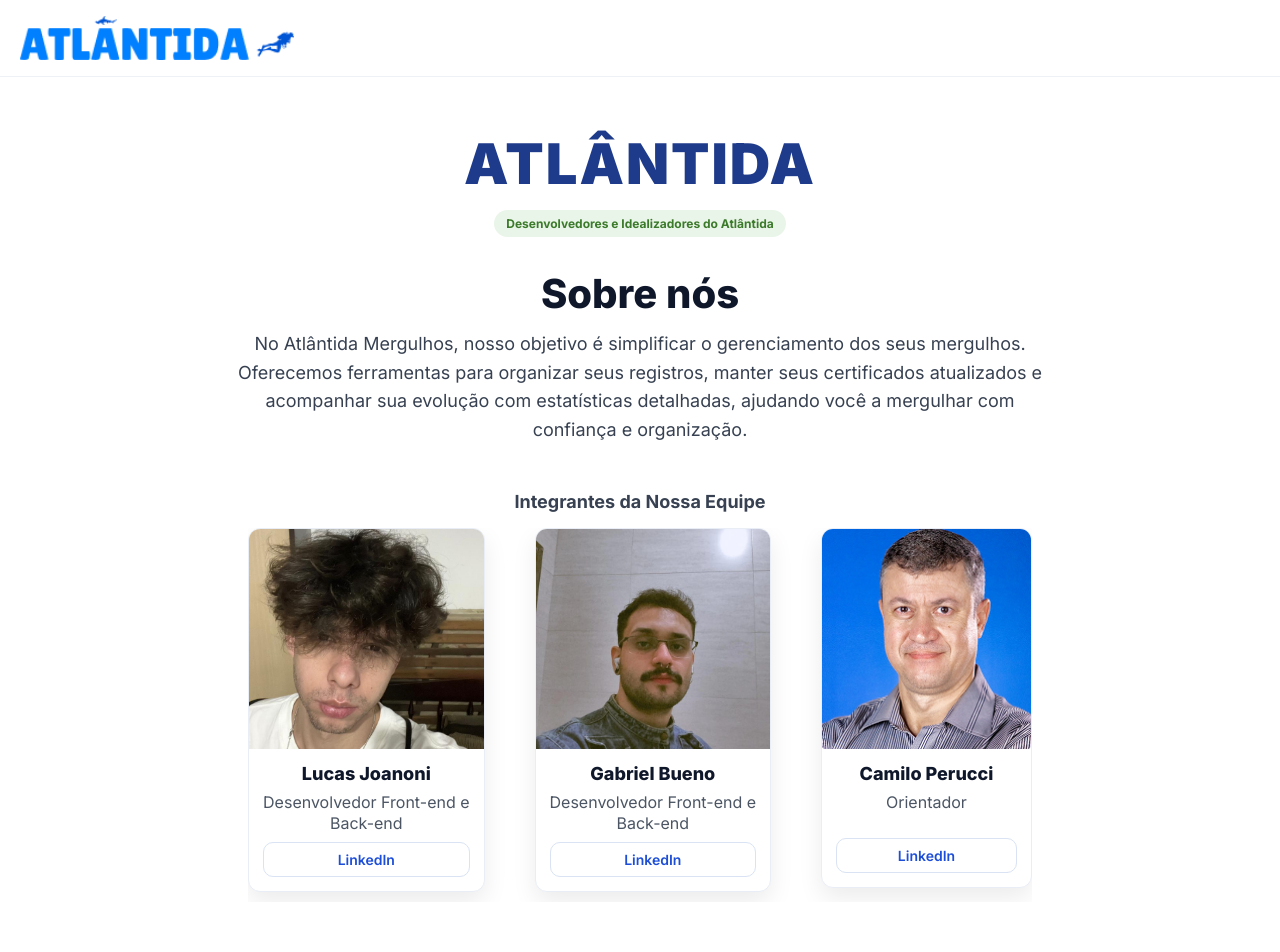
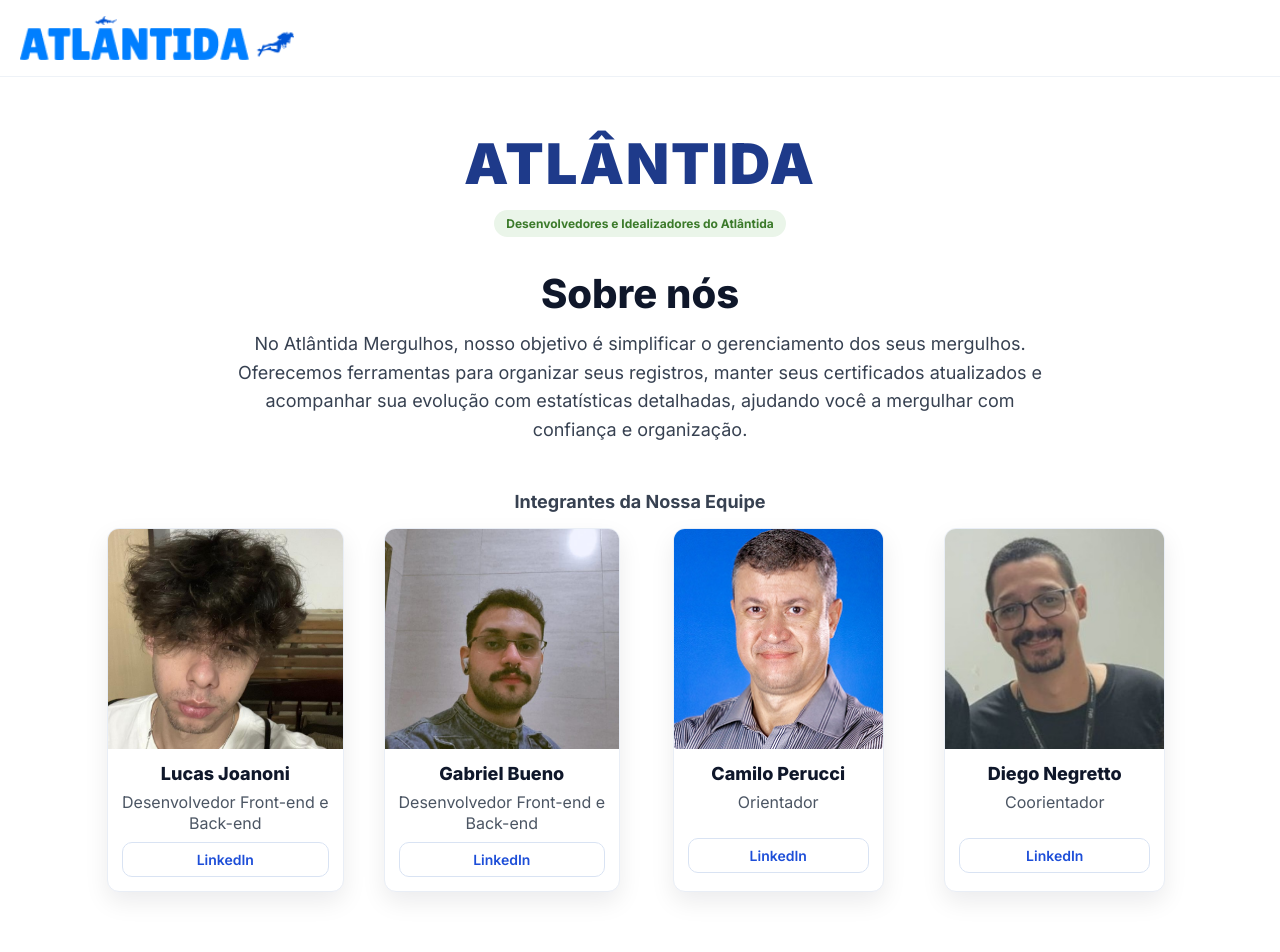
Before and after one commit to lucasedj/Atlantida, a React (Vite) app: page /sobre in a window 1280 px wide. Shown: the top 952 px of the page. Built offline with nearby package versions, Linux system fonts and the light colour scheme; no server answers.

Commit message:
Sobre nós

```diff
--- a/src/pages/Sobre/Sobre.css
+++ b/src/pages/Sobre/Sobre.css
@@ -115,12 +115,10 @@
 }
 
 .sobre__grid {
-  display: flex;
-  justify-content: center;  /* centraliza horizontalmente o conjunto */
-  align-items: flex-start;   /* alinha pelo topo */
-  flex-wrap: nowrap;         /* impede que quebrem linha */
-  gap: 50px;                 /* espaçamento entre as imagens */
-  overflow-x: auto;          /* permite rolar horizontalmente se faltar espaço */
+  display: grid;
+  grid-template-columns: repeat(4, minmax(0, 1fr)); /* 4 colunas */
+  gap: 40px;
+  justify-items: center;
   text-align: center;
   padding-bottom: 10px;
 }
@@ -196,16 +194,24 @@
 
 /* responsive */
 @media (max-width: 1024px){
-  .sobre__grid{ grid-template-columns: repeat(2, 1fr); }
+  .sobre__grid{
+    grid-template-columns: repeat(2, minmax(0, 1fr));
+  }
 }
+
 @media (max-width: 560px){
   .sobre__hero-title{ font-size:40px; }
   .sobre__title{ font-size:28px; }
   .sobre__lead{ font-size:16px; }
-  .sobre__grid{ grid-template-columns: 1fr; }
+
+  .sobre__grid{
+    grid-template-columns: 1fr;
+  }
+
   .sobre__avatar{ height:210px; }
   .sobre__footer-wrap{ flex-direction:column; gap:12px; align-items:flex-start; }
 }
+
 
 /* ========= HEADER LOGO ========= */
 .sobre__logo {
--- a/src/pages/Sobre/index.jsx
+++ b/src/pages/Sobre/index.jsx
@@ -41,7 +41,6 @@ export default function Sobre() {
         </p>
       </section>
 
-      {/* EQUIPE */}
 <section className="sobre__team">
   <h3 className="sobre__team-title">Integrantes da Nossa Equipe</h3>
 
@@ -52,11 +51,7 @@ export default function Sobre() {
       <div className="sobre__card-body">
         <h4 className="sobre__name">Lucas Joanoni</h4>
         <p className="sobre__role">Desenvolvedor Front-end e<br />Back-end</p>
-              <a
-                className="sobre__link"
-                href="https://www.linkedin.com/in/lucasjoanoni"
-                target="_blank"
-                rel="noreferrer">
+        <a className="sobre__link" href="https://www.linkedin.com/in/lucasjoanoni" target="_blank" rel="noreferrer">
           LinkedIn
         </a>
       </div>
@@ -68,11 +63,7 @@ export default function Sobre() {
       <div className="sobre__card-body">
         <h4 className="sobre__name">Gabriel Bueno</h4>
         <p className="sobre__role">Desenvolvedor Front-end e<br />Back-end</p>
-              <a
-                className="sobre__link"
-                href="https://www.linkedin.com/in/gabzbueno/"
-                target="_blank"
-                rel="noreferrer">
+        <a className="sobre__link" href="https://www.linkedin.com/in/gabzbueno/" target="_blank" rel="noreferrer">
           LinkedIn
         </a>
       </div>
@@ -84,17 +75,27 @@ export default function Sobre() {
       <div className="sobre__card-body">
         <h4 className="sobre__name">Camilo Perucci</h4>
         <p className="sobre__role">Orientador</p>
-              <a
-                className="sobre__link"
-                href="https://www.linkedin.com/in/camilo-perucci/"
-                target="_blank"
-                rel="noreferrer">
+        <a className="sobre__link" href="https://www.linkedin.com/in/camilo-perucci/" target="_blank" rel="noreferrer">
           LinkedIn
         </a>
       </div>
     </article>
+
+    {/* Card 4 — AGORA DENTRO DA GRID */}
+    <article className="sobre__card">
+      <img src="/img04.png" alt="Foto de Diego Henrique Negretto" className="sobre__avatar" />
+      <div className="sobre__card-body">
+        <h4 className="sobre__name">Diego Negretto</h4>
+        <p className="sobre__role">Coorientador</p>
+        <a className="sobre__link" href="https://www.linkedin.com/in/diego-negretto-8653a7a2" target="_blank" rel="noreferrer">
+          LinkedIn
+        </a>
+      </div>
+    </article>
+
   </div>
 </section>
+
 
       {/* FOOTER (igual ao Article.jsx) */}
       <footer className="footer">
```
Also changed, not shown: public/img04.png (added). Lines whose indentation alone changed are shown as unchanged.
